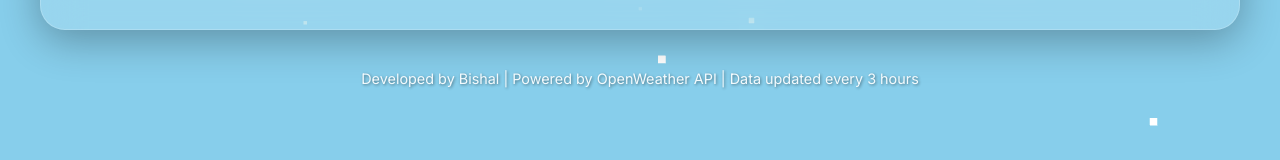
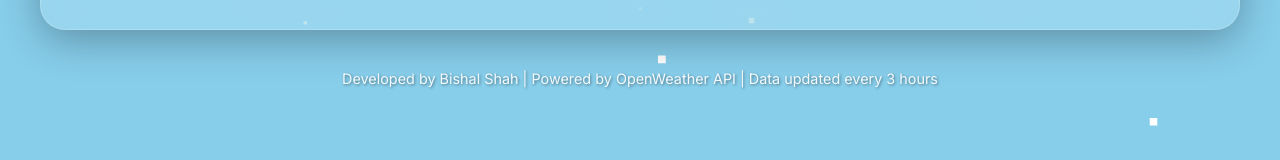
Before and after one commit to Bishal-K-Shah/weather-app, a React (Vite) app: page / in a window 1280 px wide. Shown: the part 600-760 px from the top of the page. Built offline with nearby package versions, Linux system fonts and the light colour scheme; no server answers.

Commit message:
info update

```diff
--- a/src/App.jsx
+++ b/src/App.jsx
@@ -189,7 +189,7 @@ function App() {
         </div>
 
         <footer className="footer">
-          <p>Developed by Bishal | Powered by OpenWeather API | Data updated every 3 hours</p>
+          <p>Developed by Bishal Shah | Powered by OpenWeather API | Data updated every 3 hours</p>
         </footer>
       </div>
     </div>
```
